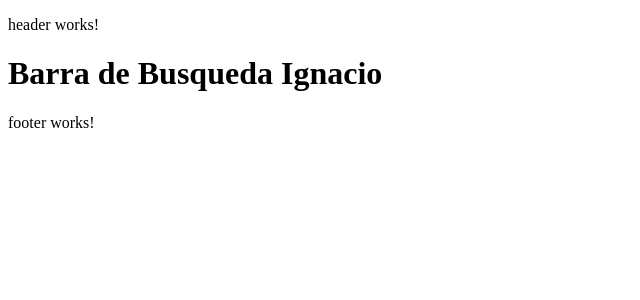
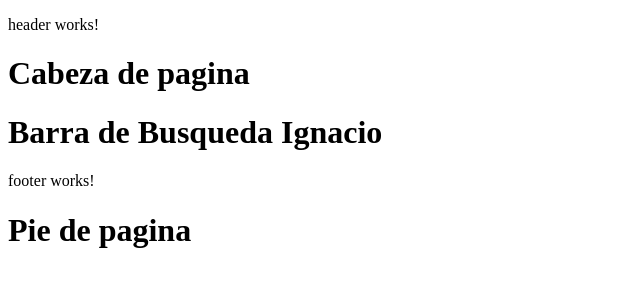
Before and after one commit to Pablops2219/LeviticoFrontEnd, an Angular app: page / in a window 1280 px wide. Shown: the top 300 px of the page, without its empty margins (0-640 px from the left). Built offline with nearby package versions, Linux system fonts and the light colour scheme.

Commit message:
footer_header
poniendo nombre a pie i cabeza de pagina

```diff
--- a/src/app/shared/footer/footer.component.html
+++ b/src/app/shared/footer/footer.component.html
@@ -1 +1,2 @@
 <p>footer works!</p>
+<h1>Pie de pagina</h1>
--- a/src/app/shared/header/header.component.html
+++ b/src/app/shared/header/header.component.html
@@ -1 +1,2 @@
 <p>header works!</p>
+<h1>Cabeza de pagina</h1>
```
